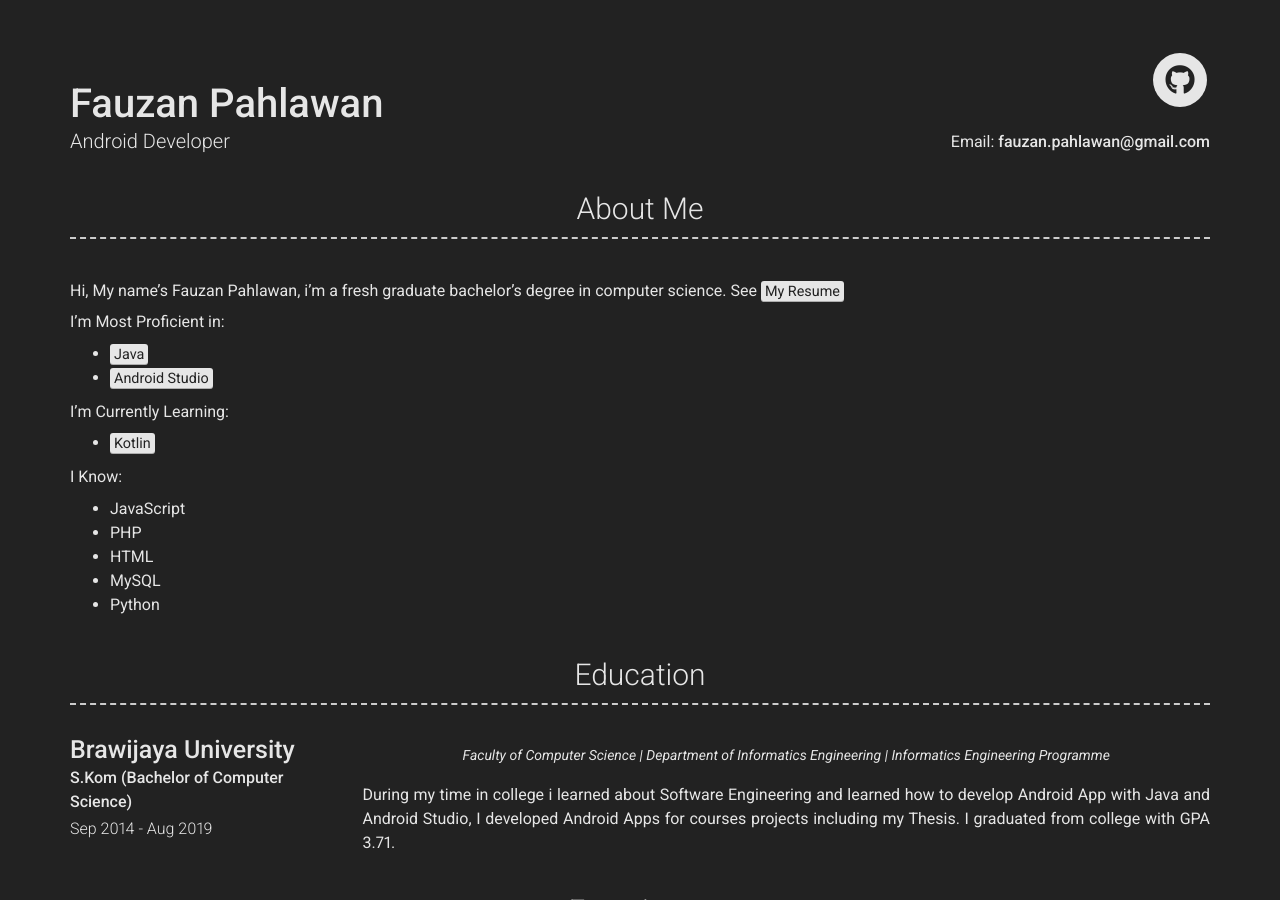
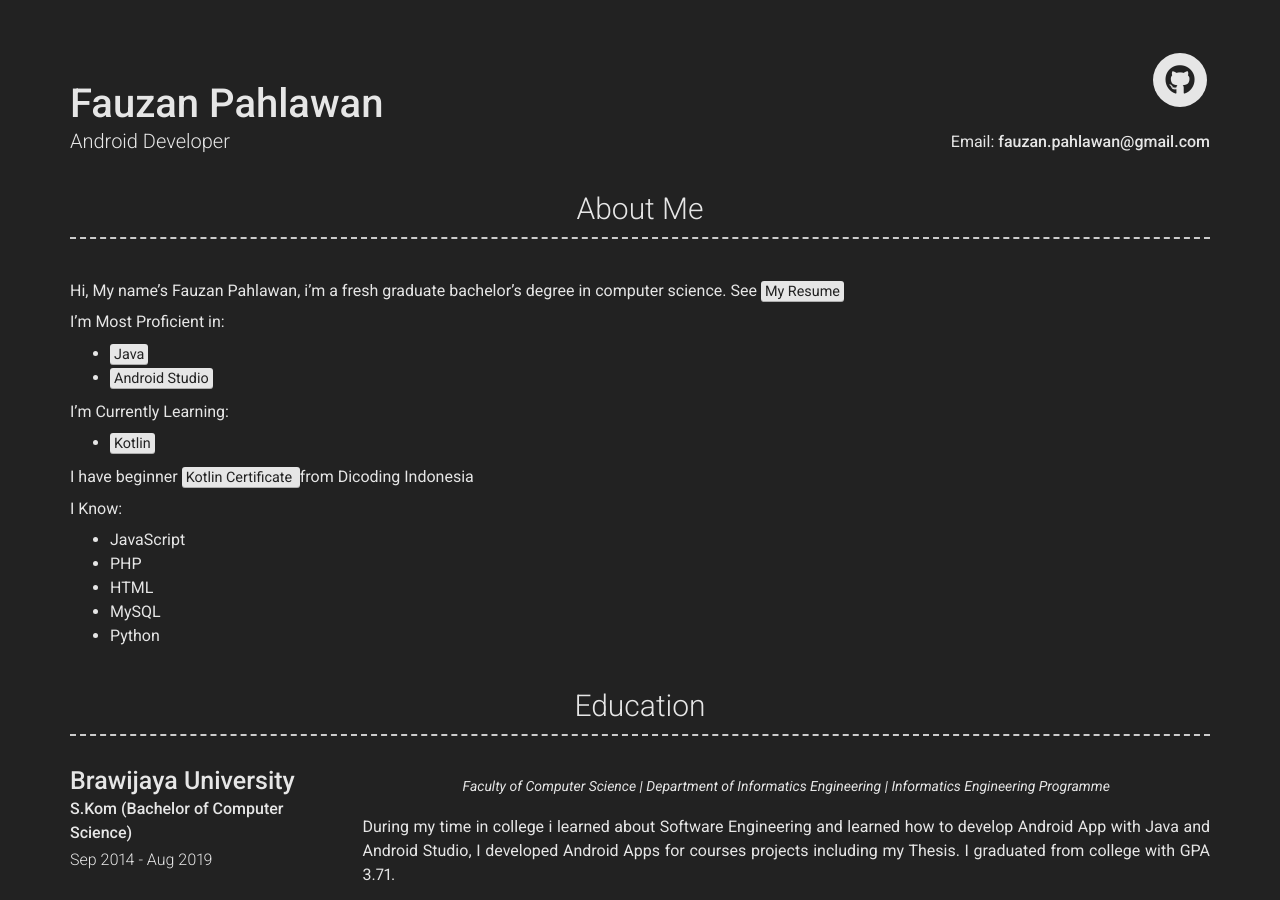
Before and after one commit to fauzanpahlawan/fauzanpahlawan.github.io, a Jekyll site: the page built from index.md, in a window 1280 px wide and 900 px high. Built offline with Jekyll 4.4.1, drawn with Linux system fonts in a browser that asks for light colours; nearby versions of some CDN libraries.

Commit message:
add certificate link for Kotlin

```diff
--- a/_config.yml
+++ b/_config.yml
@@ -55,6 +55,8 @@ about_content: | # this will include new lines to allow paragraphs
   I'm Currently Learning:
     - <mark>Kotlin</mark>
 
+  I have beginner [<mark>Kotlin Certificate </mark>](https://drive.google.com/open?id=1LS75ogIS8p1bYaZJwZ2GTwH-YaHWesrR) from Dicoding Indonesia
+
   I Know:
     - JavaScript
     - PHP
```
